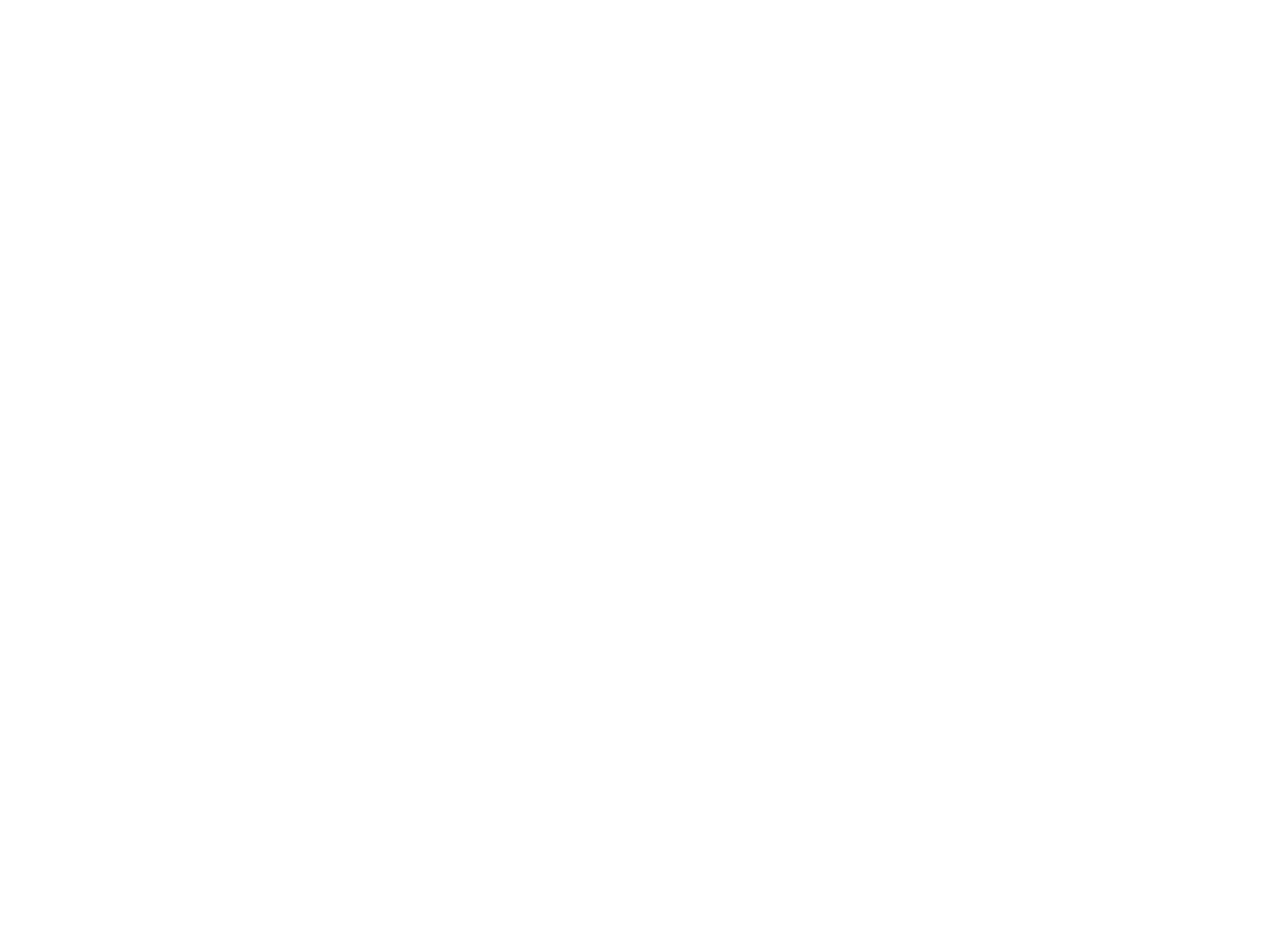
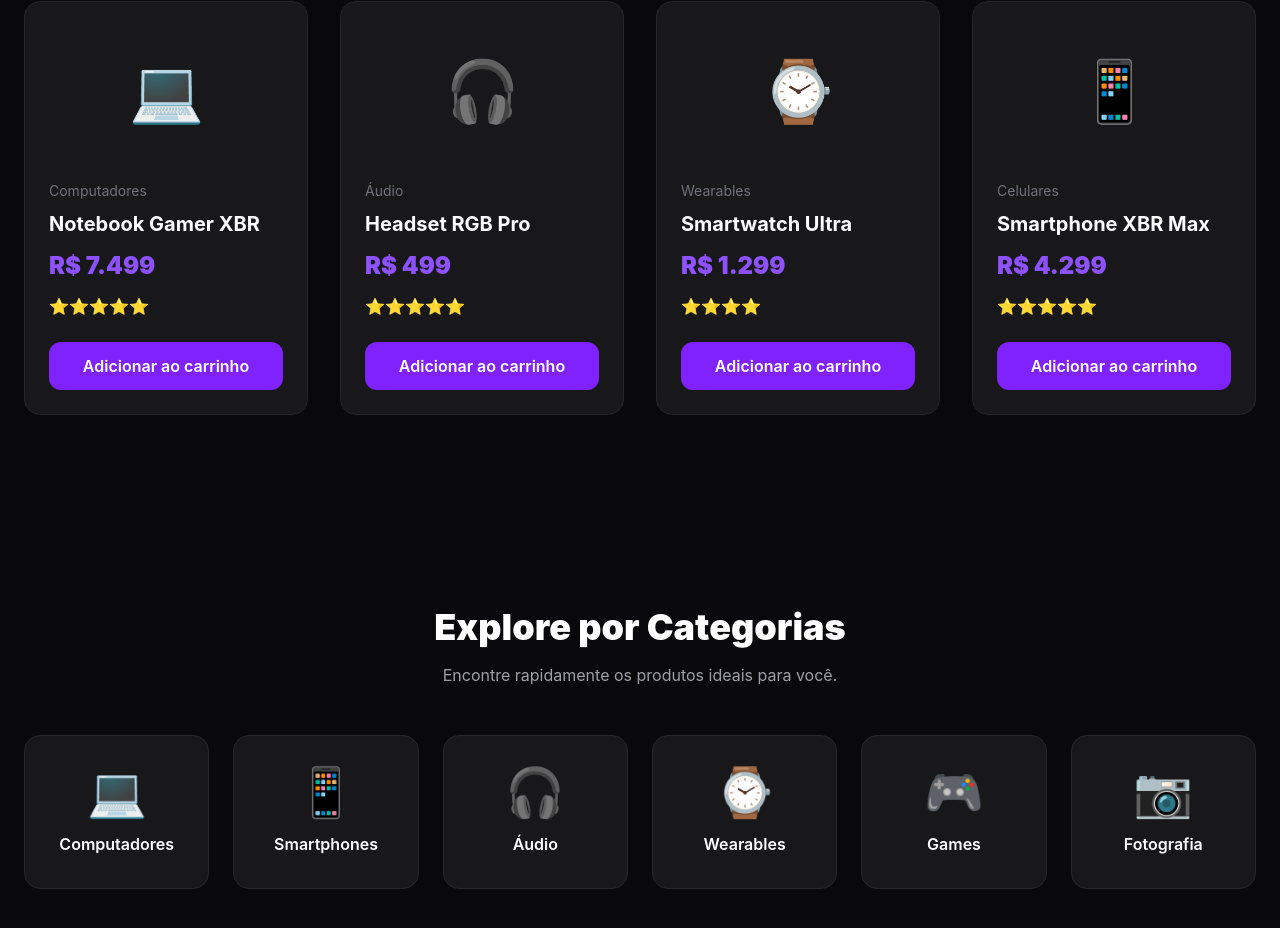
Before and after one commit to npratarotti/xbr-store, a React (Vite) app in the folder frontend/: page / in a window 1280 px wide. Shown: the part 908-1836 px from the top of the page. Before the commit the page ends 800 px from the top, so only its background shows below. Built offline with nearby package versions, Linux system fonts and the light colour scheme.

Commit message:
feat(home): add categories section

```diff
--- a/frontend/src/App.tsx
+++ b/frontend/src/App.tsx
@@ -1,5 +1,7 @@
 import { Header } from "./shared/components/layout/Header";
 import { Hero } from "./shared/components/sections/Hero";
+import { FeaturedProducts } from "./shared/components/sections/FeaturedProducts";
+import { Categories } from "./shared/components/sections/Categories";
 
 function App() {
   return (
@@ -8,6 +10,8 @@
 
       <main>
         <Hero />
+        <FeaturedProducts />
+        <Categories />
       </main>
     </div>
   );
--- /dev/null
+++ b/frontend/src/shared/components/sections/Categories/Categories.tsx
@@ -0,0 +1,31 @@
+import { Container } from "../../layout/Container";
+import { CategoryCard } from "../../ui/CategoryCard";
+import { categories } from "../../../constants/categories";
+
+export function Categories() {
+  return (
+    <section className="py-24">
+      <Container>
+        <div className="mb-12 text-center">
+          <h2 className="text-4xl font-black">
+            Explore por Categorias
+          </h2>
+
+          <p className="mt-4 text-zinc-400">
+            Encontre rapidamente os produtos ideais para você.
+          </p>
+        </div>
+
+        <div className="grid gap-6 grid-cols-2 md:grid-cols-3 lg:grid-cols-6">
+          {categories.map((category) => (
+            <CategoryCard
+              key={category.id}
+              icon={category.icon}
+              name={category.name}
+            />
+          ))}
+        </div>
+      </Container>
+    </section>
+  );
+}
--- /dev/null
+++ b/frontend/src/shared/components/sections/Categories/index.ts
@@ -0,0 +1 @@
+export { Categories } from "./Categories";
--- a/frontend/src/shared/components/sections/FeaturedProducts/FeaturedProducts.tsx
+++ b/frontend/src/shared/components/sections/FeaturedProducts/FeaturedProducts.tsx
@@ -0,0 +1,34 @@
+import { ProductCard } from "../../ui/ProductCard";
+import { Container } from "../../layout/Container";
+import { featuredProducts } from "../../../constants/products";
+
+export function FeaturedProducts() {
+  return (
+    <section className="py-24">
+      <Container>
+        <div className="mb-12 text-center">
+          <h2 className="text-4xl font-black">
+            Produtos em Destaque
+          </h2>
+
+          <p className="mt-4 text-zinc-400">
+            Os produtos mais desejados da XBR Store.
+          </p>
+        </div>
+
+        <div className="grid gap-8 md:grid-cols-2 xl:grid-cols-4">
+          {featuredProducts.map((product) => (
+            <ProductCard
+              key={product.id}
+              image={product.image}
+              name={product.name}
+              category={product.category}
+              price={product.price}
+              rating={product.rating}
+            />
+          ))}
+        </div>
+      </Container>
+    </section>
+  );
+}
--- a/frontend/src/shared/components/sections/FeaturedProducts/index.ts
+++ b/frontend/src/shared/components/sections/FeaturedProducts/index.ts
@@ -0,0 +1 @@
+export { FeaturedProducts } from "./FeaturedProducts";
--- /dev/null
+++ b/frontend/src/shared/components/ui/CategoryCard/CategoryCard.tsx
@@ -0,0 +1,33 @@
+type CategoryCardProps = {
+    icon: string;
+    name: string;
+  };
+
+  export function CategoryCard({ icon, name }: CategoryCardProps) {
+    return (
+      <button
+        className="
+          flex
+          flex-col
+          items-center
+          justify-center
+          rounded-2xl
+          border
+          border-zinc-800
+          bg-zinc-900
+          p-8
+          transition-all
+          duration-300
+          hover:-translate-y-2
+          hover:border-violet-500
+          hover:shadow-xl
+        "
+      >
+        <span className="text-5xl">{icon}</span>
+
+        <span className="mt-4 font-semibold">
+          {name}
+        </span>
+      </button>
+    );
+  }
--- /dev/null
+++ b/frontend/src/shared/components/ui/CategoryCard/index.ts
@@ -0,0 +1 @@
+export { CategoryCard } from "./CategoryCard";
--- a/frontend/src/shared/components/ui/ProductCard/ProductCard.tsx
+++ b/frontend/src/shared/components/ui/ProductCard/ProductCard.tsx
@@ -0,0 +1,54 @@
+type ProductCardProps = {
+    image: string;
+    name: string;
+    category: string;
+    price: string;
+    rating: number;
+  };
+
+  export function ProductCard({
+    image,
+    name,
+    category,
+    price,
+    rating,
+  }: ProductCardProps) {
+    return (
+      <article className="rounded-2xl border border-zinc-800 bg-zinc-900 p-6 transition hover:border-violet-500 hover:shadow-lg">
+        <div className="mb-6 flex h-32 items-center justify-center text-6xl">
+          {image}
+        </div>
+
+        <span className="text-sm text-zinc-500">
+          {category}
+        </span>
+
+        <h3 className="mt-2 text-xl font-bold">
+          {name}
+        </h3>
+
+        <p className="mt-3 text-2xl font-black text-violet-500">
+          {price}
+        </p>
+
+        <p className="mt-3 text-yellow-400">
+          {"⭐".repeat(rating)}
+        </p>
+
+        <button
+          className="
+            mt-6
+            w-full
+            rounded-xl
+            bg-violet-600
+            py-3
+            font-semibold
+            transition
+            hover:bg-violet-700
+          "
+        >
+          Adicionar ao carrinho
+        </button>
+      </article>
+    );
+  }
--- /dev/null
+++ b/frontend/src/shared/components/ui/ProductCard/index.ts
@@ -0,0 +1 @@
+export { ProductCard } from "./ProductCard";
--- /dev/null
+++ b/frontend/src/shared/constants/categories.ts
@@ -0,0 +1,32 @@
+export const categories = [
+    {
+      id: 1,
+      icon: "💻",
+      name: "Computadores",
+    },
+    {
+      id: 2,
+      icon: "📱",
+      name: "Smartphones",
+    },
+    {
+      id: 3,
+      icon: "🎧",
+      name: "Áudio",
+    },
+    {
+      id: 4,
+      icon: "⌚",
+      name: "Wearables",
+    },
+    {
+      id: 5,
+      icon: "🎮",
+      name: "Games",
+    },
+    {
+      id: 6,
+      icon: "📷",
+      name: "Fotografia",
+    },
+  ];
--- a/frontend/src/shared/constants/products.ts
+++ b/frontend/src/shared/constants/products.ts
@@ -0,0 +1,34 @@
+export const featuredProducts = [
+    {
+      id: 1,
+      image: "💻",
+      name: "Notebook Gamer XBR",
+      category: "Computadores",
+      price: "R$ 7.499",
+      rating: 5,
+    },
+    {
+      id: 2,
+      image: "🎧",
+      name: "Headset RGB Pro",
+      category: "Áudio",
+      price: "R$ 499",
+      rating: 5,
+    },
+    {
+      id: 3,
+      image: "⌚",
+      name: "Smartwatch Ultra",
+      category: "Wearables",
+      price: "R$ 1.299",
+      rating: 4,
+    },
+    {
+      id: 4,
+      image: "📱",
+      name: "Smartphone XBR Max",
+      category: "Celulares",
+      price: "R$ 4.299",
+      rating: 5,
+    },
+  ];
```
